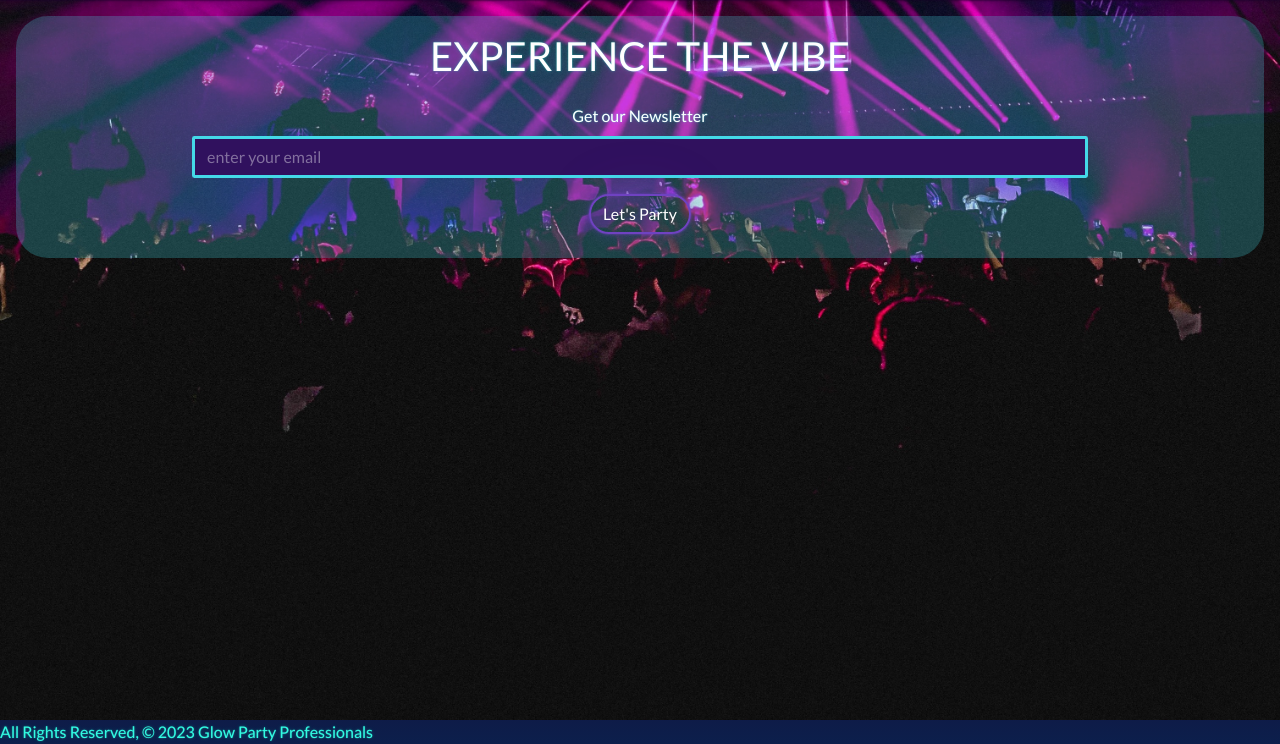
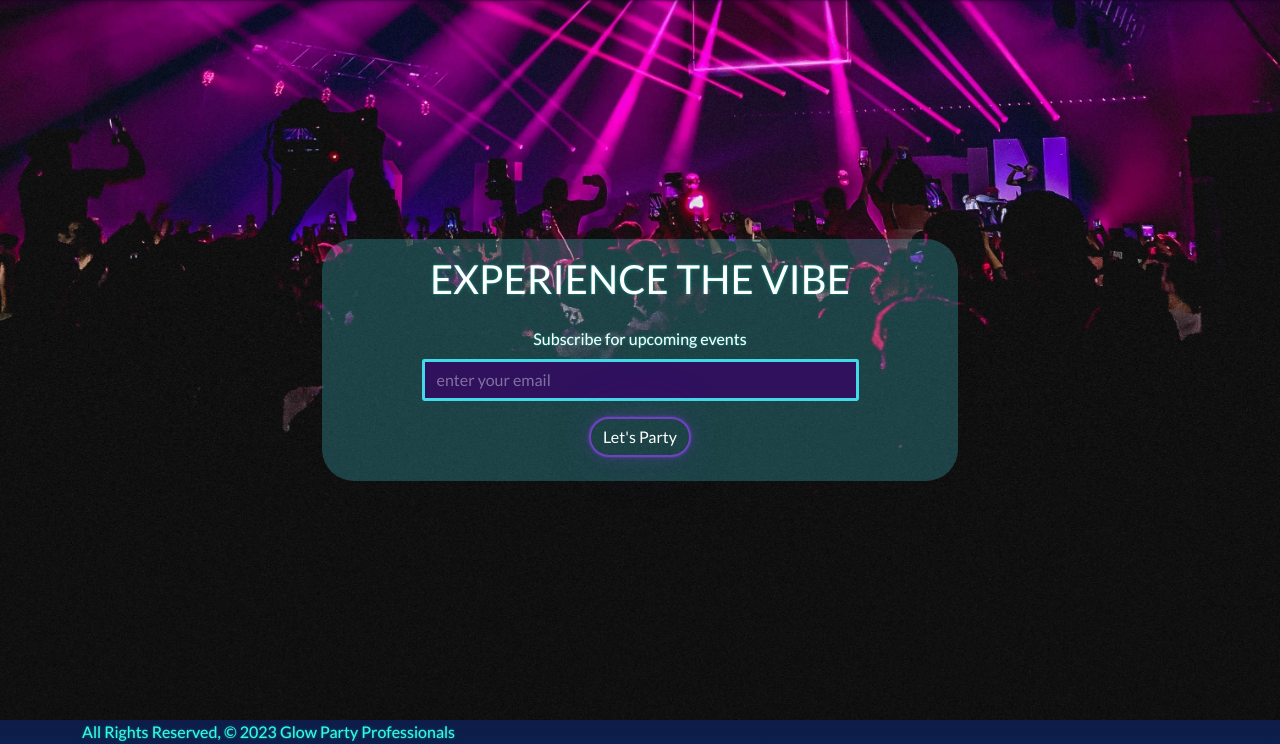
Before and after one commit to mgballou/glow_party_professionals, a Django app: page / in a window 1280 px wide. Shown: the part 56-800 px from the top of the page. Run offline with Django 4.2, Linux system fonts and the light colour scheme; some libraries are stand-ins or nearby versions.

Commit message:
Home page styling

```diff
--- a/main_app/templates/base.html
+++ b/main_app/templates/base.html
@@ -53,7 +53,7 @@
     {% endblock %}
   </main>
 
-  <footer class="">
+  <footer class="container">
     <div>All Rights Reserved, &copy; 2023 Glow Party Professionals &nbsp;</div>
   </footer>
 
--- a/main_app/templates/home.html
+++ b/main_app/templates/home.html
@@ -2,22 +2,28 @@
 {% load static %}
 
 {% block content%}
-<section class="container-fluid p-3" style="background: url({% static 'images/hero-image-3.jpeg' %}); aspect-ratio: 16/9; background-size: cover;">
-    <div class="w-100 mx-auto text-bg-light bg-opacity-25 p-3 rounded-5">
+{% comment %} hero section, call to action to join newsletter {% endcomment %}
+<section class="container-xxl p-3 d-flex align-items-center justify-content-center" style="background: url({% static 'images/hero-image-3.jpeg' %}); aspect-ratio: 16/9; background-size: cover;">
+    <div class="row justify-content-center flex-fill">
+        <div class="col-10 col-sm-8  col-lg-6 text-bg-light bg-opacity-25 p-3 rounded-5">
             <p class="display-6 text-center text-uppercase">Experience the vibe</p>
 
-       <div class="w-75 mx-auto mt-6 p-2 text-center ">
+            <div class="w-75 mx-auto p-2 text-center ">
              <form >
+
                  <div class="">
-                <label for="newsletter-email" class="form-label">Get our Newsletter </label>
+                     <label for="newsletter-email" class="form-label">Subscribe for upcoming events </label>
                      <input type="email" name="email" class="form-control border border-3 border-light rounded" id="input-email" aria-describedby="emailHelp" placeholder="enter your email"/>
                  </div>
                  <button type="submit" class="btn btn-outline-primary mt-3 rounded-pill">Let's Party</button>
              </form>
-
             </div>
-
+        </div>
     </div>
 </section>
 
+{% comment %} brand blurb section {% endcomment %}
+
+{% comment %} Featured events section {% endcomment %}
+
 {% endblock %}
```
Lines whose indentation alone changed are shown as unchanged.
